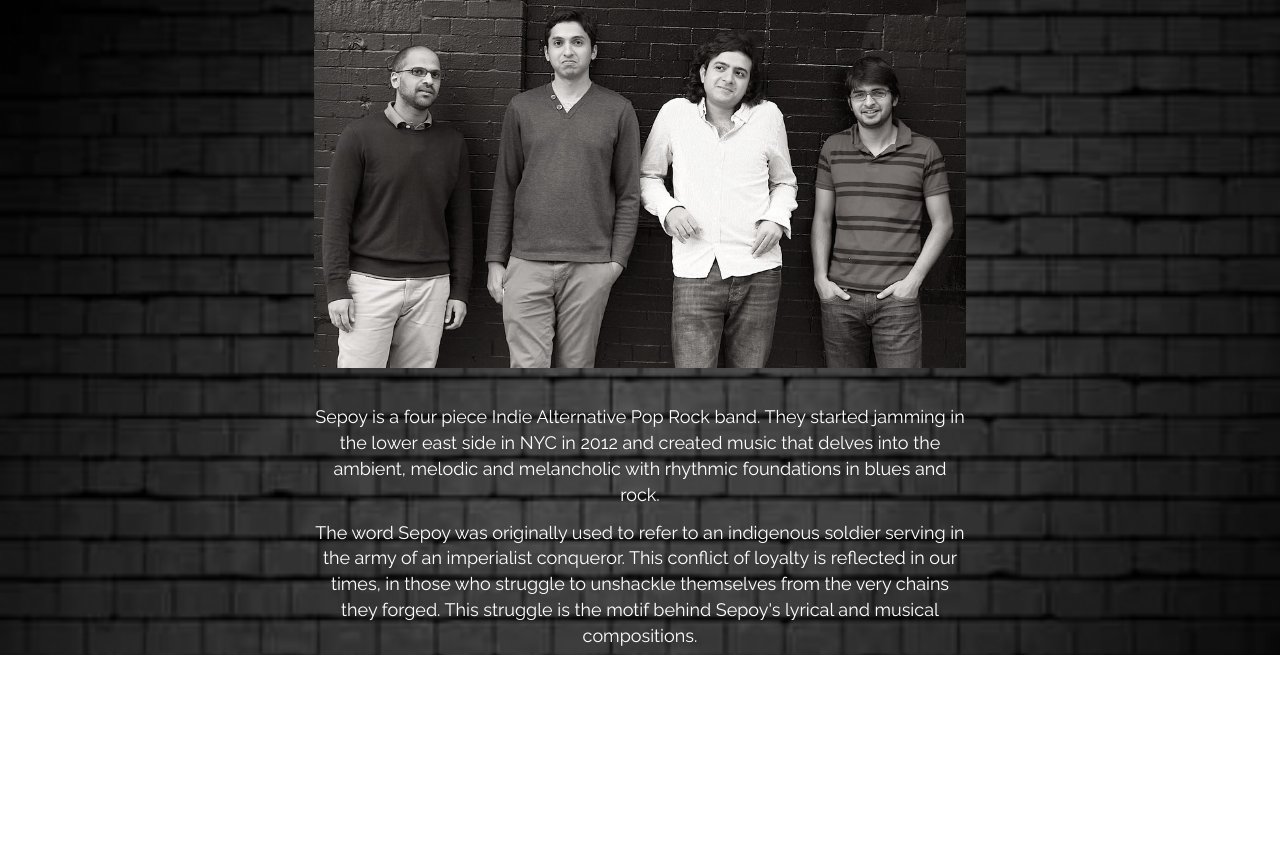
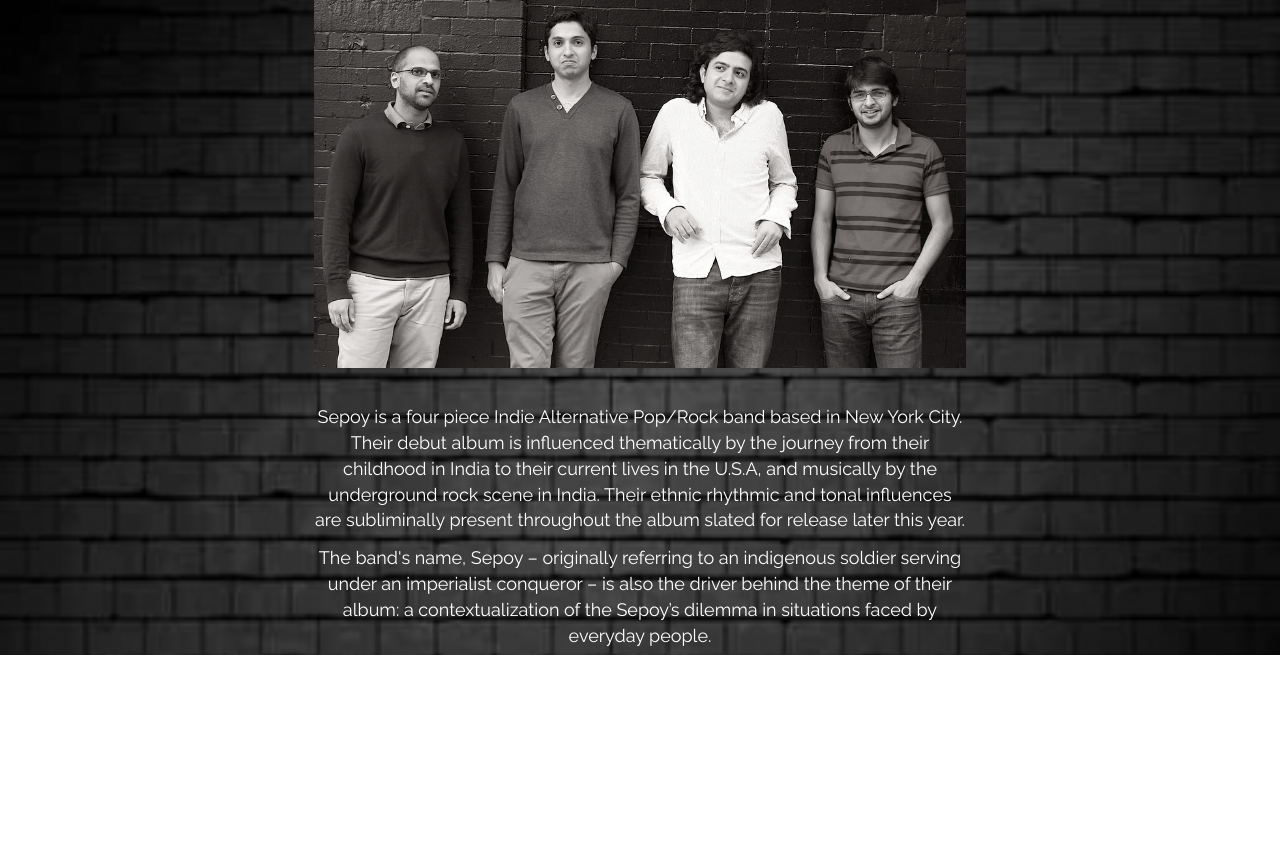
Before and after one commit to nityaoberoi/sepoy, a Flask app: page /bio/ in a window 1280 px wide. Shown: the part 145-1013 px from the top of the page. Run offline with Flask 2, Linux system fonts and the light colour scheme; some libraries are stand-ins or nearby versions.

Commit message:
Update bio

```diff
--- a/templates/bio.html
+++ b/templates/bio.html
@@ -8,8 +8,8 @@
         <img class="img-responsive bio-image" data-type="image" data-image-3dimensions="1920x1086" src="/static/img/gallery/images/sepoybio.jpg">
       </div>
       <div class="col-sm-8 col-sm-offset-2">
-        <p>Sepoy is a four piece Indie Alternative Pop Rock band. They started jamming in the lower east side in NYC in 2012 and created music that delves into the ambient, melodic and melancholic with rhythmic foundations in blues and rock.</p>
-        <p> The word Sepoy was originally used to refer to an indigenous soldier serving in the army of an imperialist conqueror. This conflict of loyalty is reflected in our times, in those who struggle to unshackle themselves from the very chains they forged. This struggle is the motif behind Sepoy's lyrical and musical compositions.</p>
+        <p>Sepoy is a four piece Indie Alternative Pop/Rock band based in New York City. Their debut album is influenced thematically by the journey from their childhood in India to their current lives in the U.S.A, and musically by the underground rock scene in India. Their ethnic rhythmic and tonal influences are subliminally present throughout the album slated for release later this year.</p>
+        <p>The band's name, Sepoy – originally referring to an indigenous soldier serving under an imperialist conqueror – is also the driver behind the theme of their album: a contextualization of the Sepoy’s dilemma in situations faced by everyday people.</p>
         <p>Sepoy's members (from left to right) are</p>
         <ul>
           <li><a href="http://www.reverbnation.com/musician/rahulratakonda">Rahul Ratakonda (Bass)</a></li>
```
